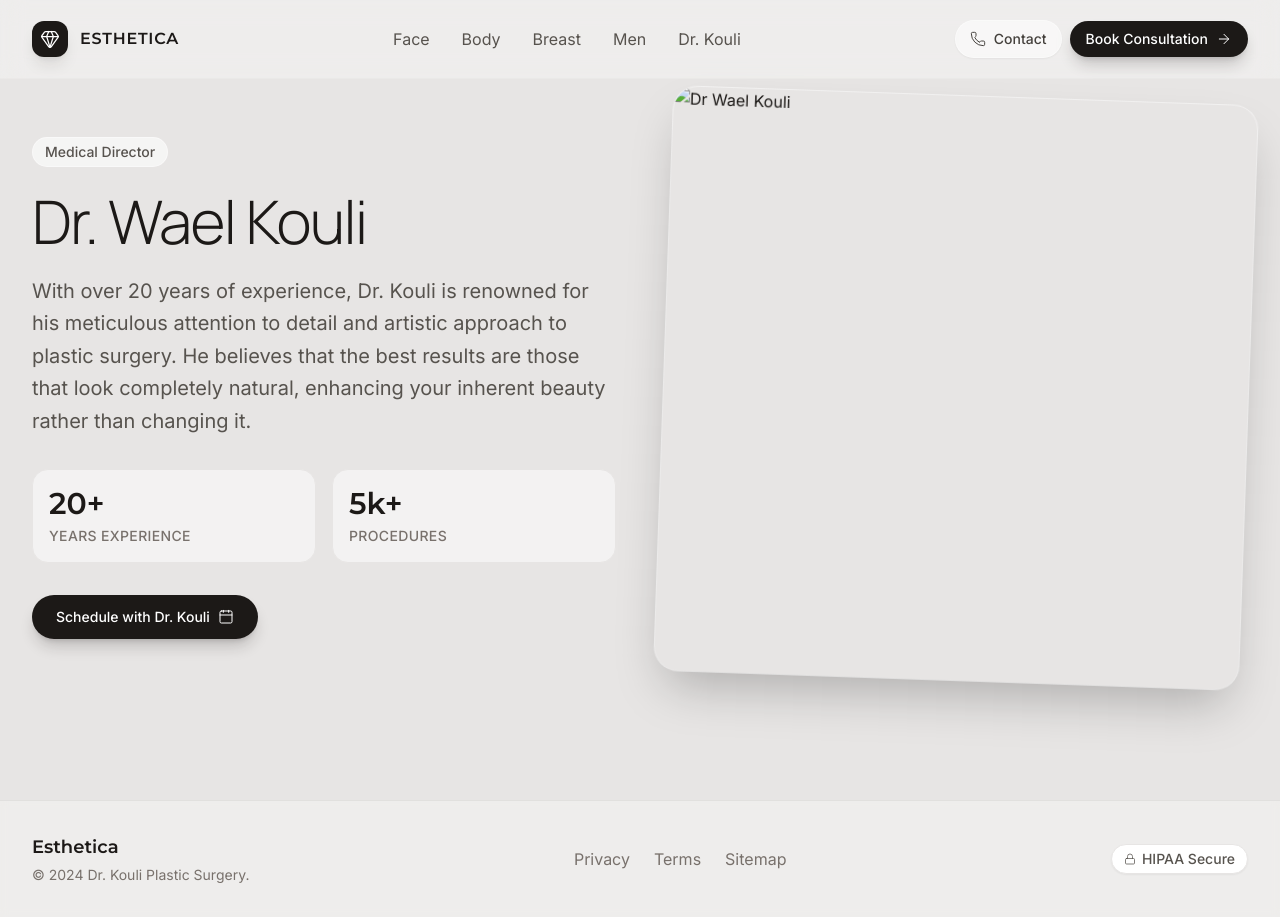
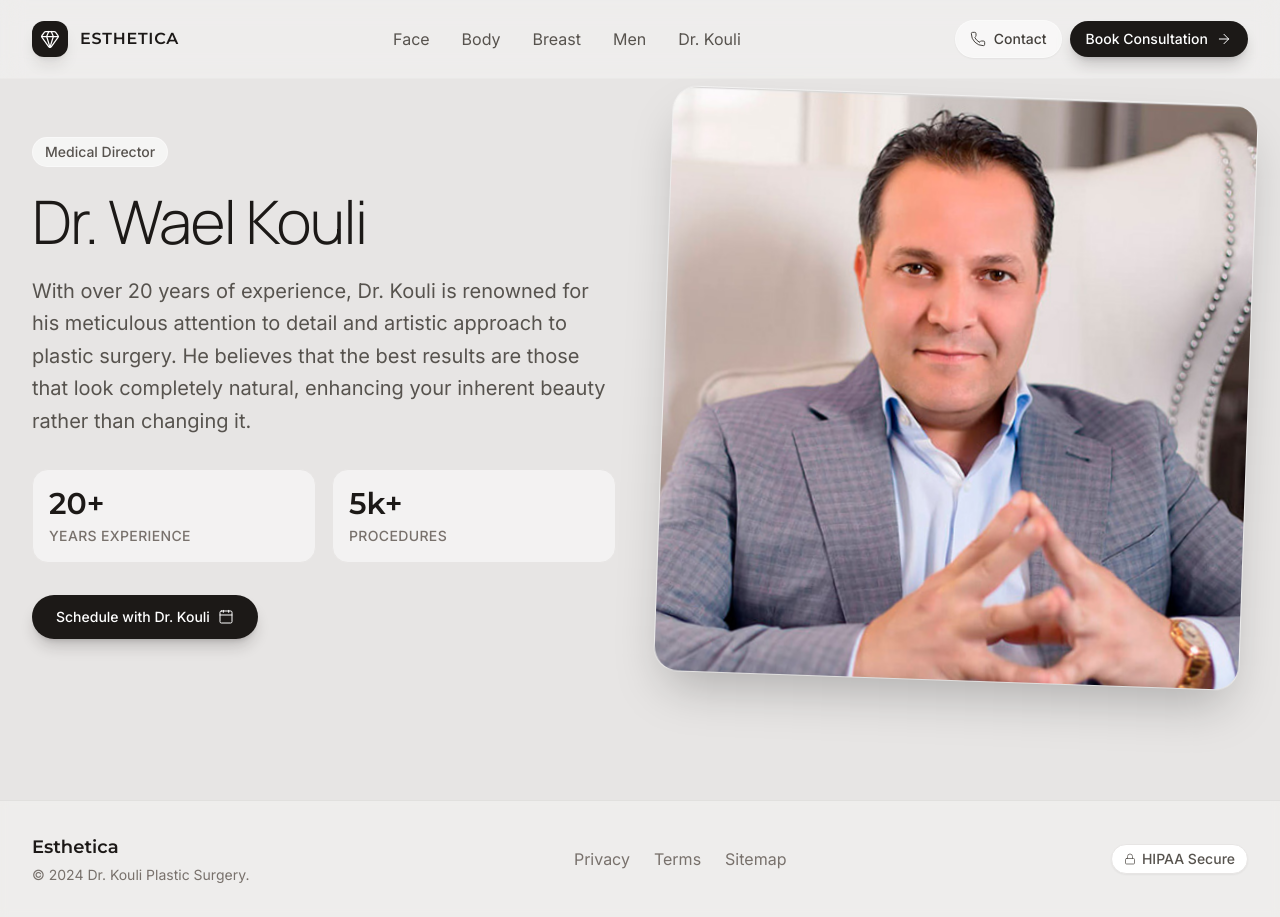
Before and after one commit to bloktok74/estheticav2, a plain HTML site: page index.html in a window 1280 px wide. Both pictures are taken after a click on the button "Dr. Kouli". Drawn offline with nearby package versions, Linux system fonts and the light colour scheme.

Commit message:
Update index.html

```diff
--- a/index.html
+++ b/index.html
@@ -611,7 +611,7 @@
                     </div>
                     <!-- REPLACED IMAGE HERE -->
                     <div class="relative aspect-[4/5] lg:aspect-square rounded-3xl overflow-hidden bg-stone-200 shadow-2xl rotate-2 hover:rotate-0 transition-transform duration-700 ring-1 ring-white/50">
-                        <img src="./images/dr-kouli.jpg" class="absolute inset-0 w-full h-full object-cover" alt="Dr Wael Kouli">
+                        <img src="./images/DrKouli.jpg" class="absolute inset-0 w-full h-full object-cover" alt="Dr Wael Kouli">
                     </div>
                 </div>
             </div>
```
